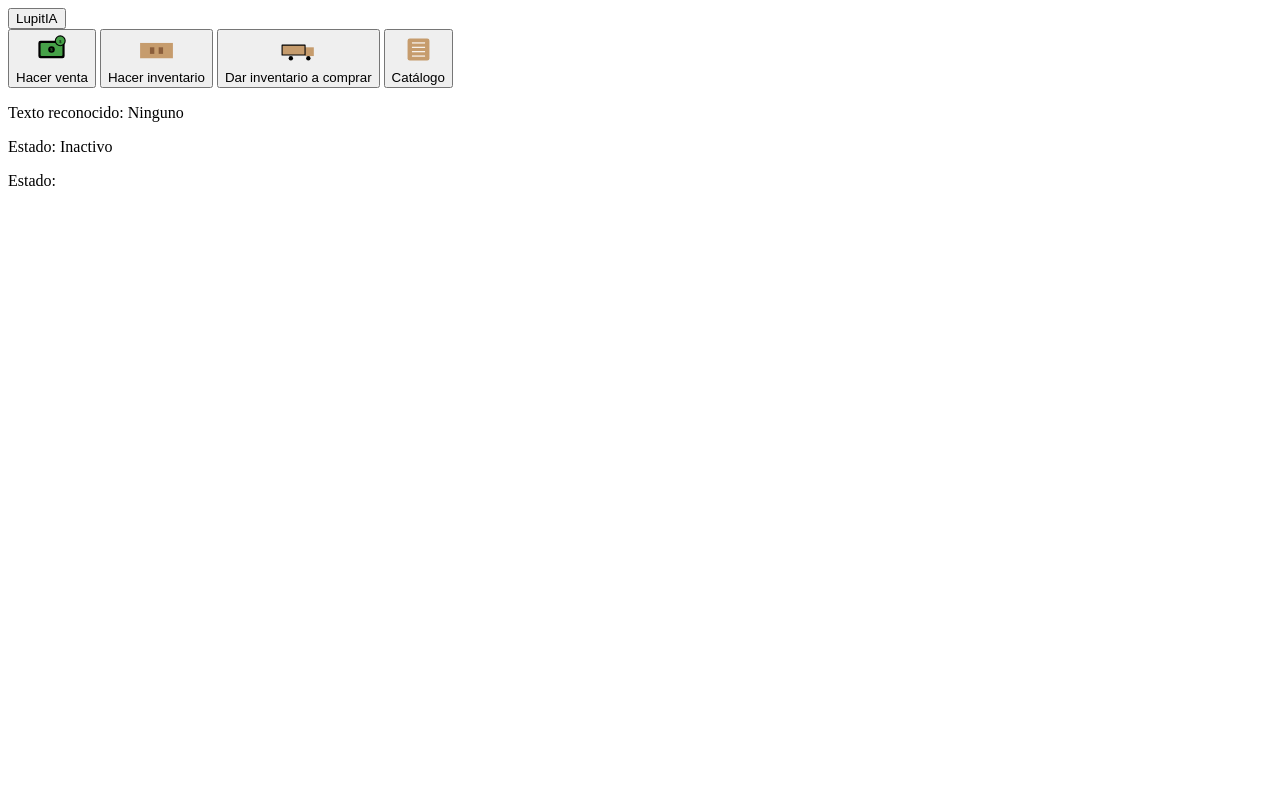
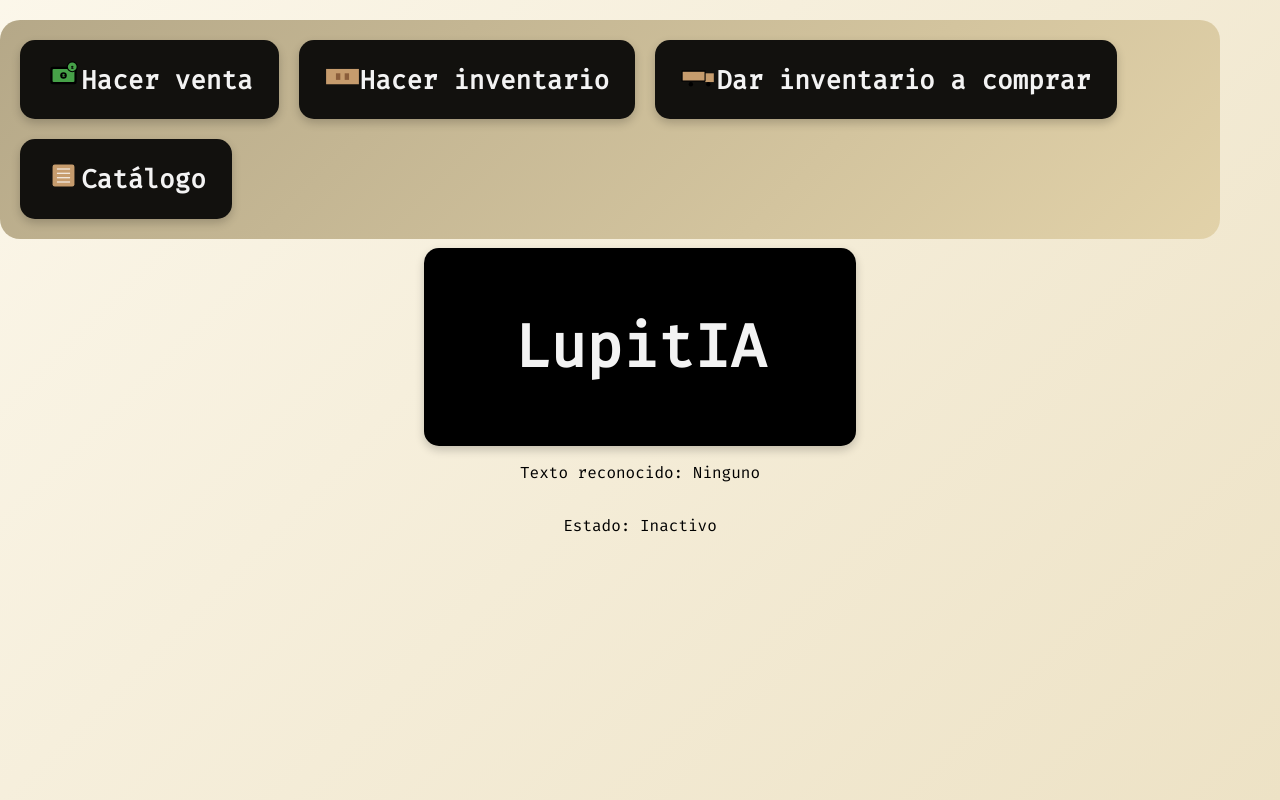
Before and after one commit to RA-Rauw/LupitIA, a plain HTML site: page index.html in a window 1280 px wide. Drawn offline with Linux system fonts and the light colour scheme; files that its build step writes are made by us from their sources; the site is published under a folder, as on GitHub Pages, so addresses that start at the root find nothing.

Commit message:
Update index.html

```diff
--- a/index.html
+++ b/index.html
@@ -5,7 +5,7 @@
     <meta name="viewport" content="width=device-width, initial-scale=1.0">
     <title>LupitIA</title>
     <link href="https://fonts.googleapis.com/css2?family=Fira+Code&display=swap" rel="stylesheet">
-    <link rel="stylesheet" href="/static/styles.css"> <!-- Enlace al archivo CSS -->
+    <link rel="stylesheet" href="styles.css"> <!-- Enlace al archivo CSS -->
 </head>
 <body>
 
```
